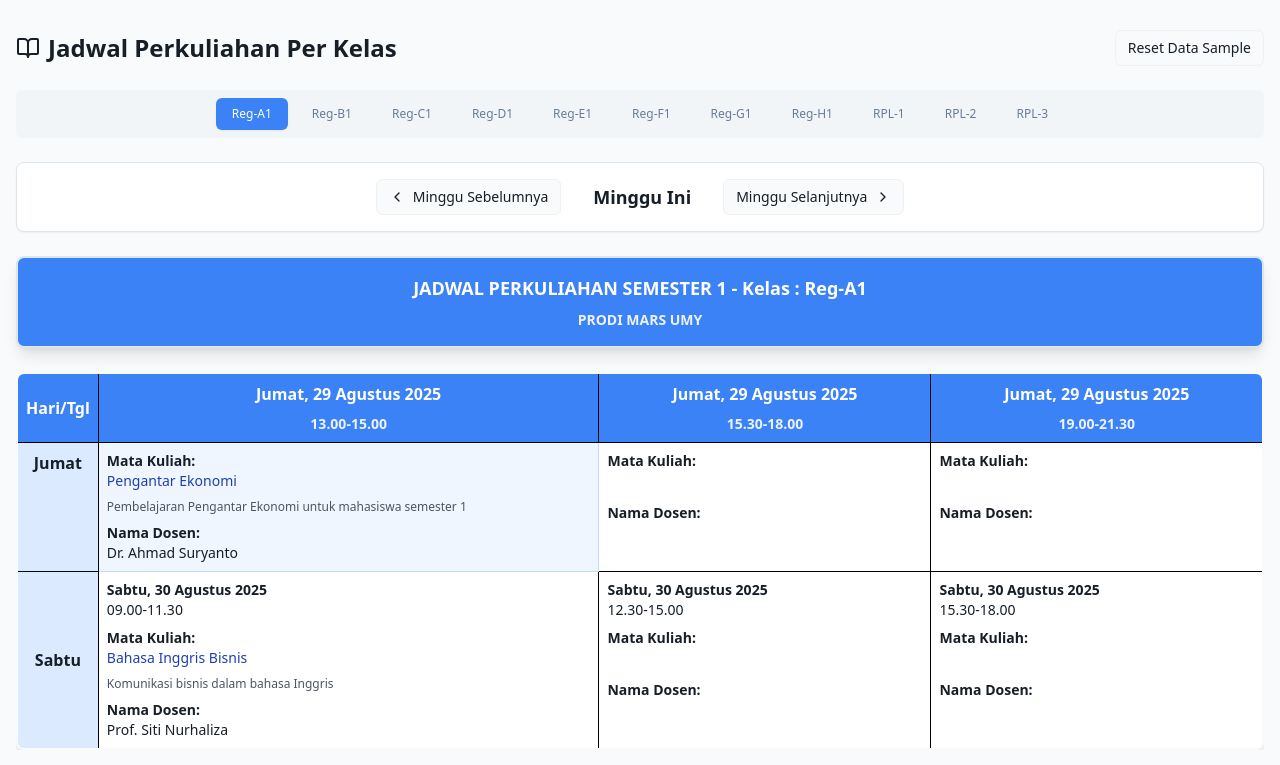
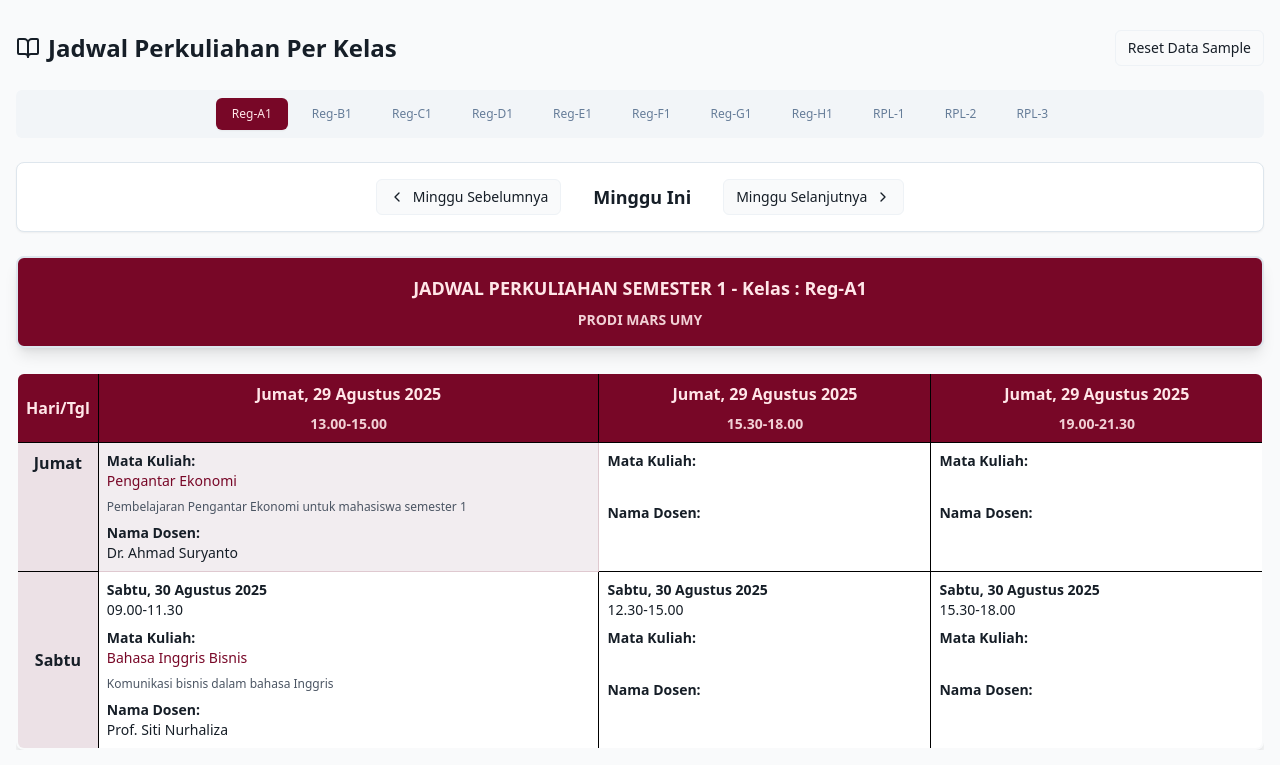
Before and after one commit to elsyemariarosa-cmyk/my-skedule-2025, a React (Vite) app: page / in a window 1280 px wide. Shown: the part 715-1480 px from the top of the page. Built offline with nearby package versions, Linux system fonts and the light colour scheme.

Commit message:
Revert color changes
Reverted color changes to be class-based only.

```diff
--- a/src/components/WeeklyScheduleTable.tsx
+++ b/src/components/WeeklyScheduleTable.tsx
@@ -48,91 +48,91 @@ const SATURDAY_TIME_SLOTS = [
   { time: '15.30-18.00', label: '15.30-18.00' }
 ];
 
-// Color schemes for different classes
+// Color schemes for different classes using design system tokens
 const CLASS_COLORS = {
   'Reg-A1': {
-    header: 'bg-blue-500 text-white',
-    content: 'bg-blue-50 border-blue-200',
-    text: 'text-blue-800',
-    tab: 'data-[state=active]:bg-blue-500 data-[state=active]:text-white',
-    accent: 'bg-blue-100'
+    header: 'bg-primary text-primary-foreground',
+    content: 'bg-primary/5 border-primary/20',
+    text: 'text-primary',
+    tab: 'data-[state=active]:bg-primary data-[state=active]:text-primary-foreground',
+    accent: 'bg-primary/10'
   },
   'Reg-B1': {
-    header: 'bg-green-500 text-white',
-    content: 'bg-green-50 border-green-200',
-    text: 'text-green-800',
-    tab: 'data-[state=active]:bg-green-500 data-[state=active]:text-white',
-    accent: 'bg-green-100'
+    header: 'bg-maroon-600 text-white',
+    content: 'bg-maroon-50 border-maroon-200',
+    text: 'text-maroon-800',
+    tab: 'data-[state=active]:bg-maroon-600 data-[state=active]:text-white',
+    accent: 'bg-maroon-100'
   },
   'Reg-C1': {
-    header: 'bg-purple-500 text-white',
-    content: 'bg-purple-50 border-purple-200',
-    text: 'text-purple-800',
-    tab: 'data-[state=active]:bg-purple-500 data-[state=active]:text-white',
-    accent: 'bg-purple-100'
+    header: 'bg-maroon-700 text-white',
+    content: 'bg-maroon-50 border-maroon-300',
+    text: 'text-maroon-900',
+    tab: 'data-[state=active]:bg-maroon-700 data-[state=active]:text-white',
+    accent: 'bg-maroon-200'
   },
   'Reg-D1': {
-    header: 'bg-orange-500 text-white',
-    content: 'bg-orange-50 border-orange-200',
-    text: 'text-orange-800',
-    tab: 'data-[state=active]:bg-orange-500 data-[state=active]:text-white',
-    accent: 'bg-orange-100'
+    header: 'bg-maroon-800 text-white',
+    content: 'bg-maroon-100 border-maroon-300',
+    text: 'text-maroon-900',
+    tab: 'data-[state=active]:bg-maroon-800 data-[state=active]:text-white',
+    accent: 'bg-maroon-200'
   },
   'Reg-E1': {
-    header: 'bg-red-500 text-white',
-    content: 'bg-red-50 border-red-200',
-    text: 'text-red-800',
-    tab: 'data-[state=active]:bg-red-500 data-[state=active]:text-white',
-    accent: 'bg-red-100'
+    header: 'bg-maroon-900 text-white',
+    content: 'bg-maroon-100 border-maroon-300',
+    text: 'text-maroon-900',
+    tab: 'data-[state=active]:bg-maroon-900 data-[state=active]:text-white',
+    accent: 'bg-maroon-200'
   },
   'Reg-F1': {
-    header: 'bg-indigo-500 text-white',
-    content: 'bg-indigo-50 border-indigo-200',
-    text: 'text-indigo-800',
-    tab: 'data-[state=active]:bg-indigo-500 data-[state=active]:text-white',
-    accent: 'bg-indigo-100'
+    header: 'bg-accent text-accent-foreground',
+    content: 'bg-accent/5 border-accent/20',
+    text: 'text-accent',
+    tab: 'data-[state=active]:bg-accent data-[state=active]:text-accent-foreground',
+    accent: 'bg-accent/10'
   },
   'Reg-G1': {
-    header: 'bg-pink-500 text-white',
-    content: 'bg-pink-50 border-pink-200',
-    text: 'text-pink-800',
-    tab: 'data-[state=active]:bg-pink-500 data-[state=active]:text-white',
-    accent: 'bg-pink-100'
+    header: 'bg-medical text-medical-foreground',
+    content: 'bg-medical-light border-medical/20',
+    text: 'text-medical',
+    tab: 'data-[state=active]:bg-medical data-[state=active]:text-medical-foreground',
+    accent: 'bg-medical/10'
   },
   'Reg-H1': {
-    header: 'bg-teal-500 text-white',
-    content: 'bg-teal-50 border-teal-200',
-    text: 'text-teal-800',
-    tab: 'data-[state=active]:bg-teal-500 data-[state=active]:text-white',
-    accent: 'bg-teal-100'
+    header: 'bg-academic text-academic-foreground',
+    content: 'bg-academic-light border-academic/20',
+    text: 'text-academic',
+    tab: 'data-[state=active]:bg-academic data-[state=active]:text-academic-foreground',
+    accent: 'bg-academic/10'
   },
   'RPL-1': {
-    header: 'bg-emerald-600 text-white',
-    content: 'bg-emerald-50 border-emerald-200',
-    text: 'text-emerald-800',
-    tab: 'data-[state=active]:bg-emerald-600 data-[state=active]:text-white',
-    accent: 'bg-emerald-100'
+    header: 'bg-primary-glow text-white',
+    content: 'bg-primary/5 border-primary-glow/30',
+    text: 'text-primary',
+    tab: 'data-[state=active]:bg-primary-glow data-[state=active]:text-white',
+    accent: 'bg-primary/10'
   },
   'RPL-2': {
-    header: 'bg-cyan-600 text-white',
-    content: 'bg-cyan-50 border-cyan-200',
-    text: 'text-cyan-800',
-    tab: 'data-[state=active]:bg-cyan-600 data-[state=active]:text-white',
-    accent: 'bg-cyan-100'
+    header: 'bg-maroon-500 text-white',
+    content: 'bg-maroon-100 border-maroon-200',
+    text: 'text-maroon-700',
+    tab: 'data-[state=active]:bg-maroon-500 data-[state=active]:text-white',
+    accent: 'bg-maroon-100'
   },
   'KARY-A': {
-    header: 'bg-amber-600 text-white',
-    content: 'bg-amber-50 border-amber-200',
-    text: 'text-amber-800',
-    tab: 'data-[state=active]:bg-amber-600 data-[state=active]:text-white',
-    accent: 'bg-amber-100'
+    header: 'bg-maroon-400 text-white',
+    content: 'bg-maroon-50 border-maroon-200',
+    text: 'text-maroon-600',
+    tab: 'data-[state=active]:bg-maroon-400 data-[state=active]:text-white',
+    accent: 'bg-maroon-100'
   },
   'RPL-3': {
-    header: 'bg-violet-600 text-white',
-    content: 'bg-violet-50 border-violet-200',
-    text: 'text-violet-800',
-    tab: 'data-[state=active]:bg-violet-600 data-[state=active]:text-white',
-    accent: 'bg-violet-100'
+    header: 'bg-maroon-300 text-maroon-900',
+    content: 'bg-maroon-50 border-maroon-200',
+    text: 'text-maroon-700',
+    tab: 'data-[state=active]:bg-maroon-300 data-[state=active]:text-maroon-900',
+    accent: 'bg-maroon-100'
   },
 };
 
```
